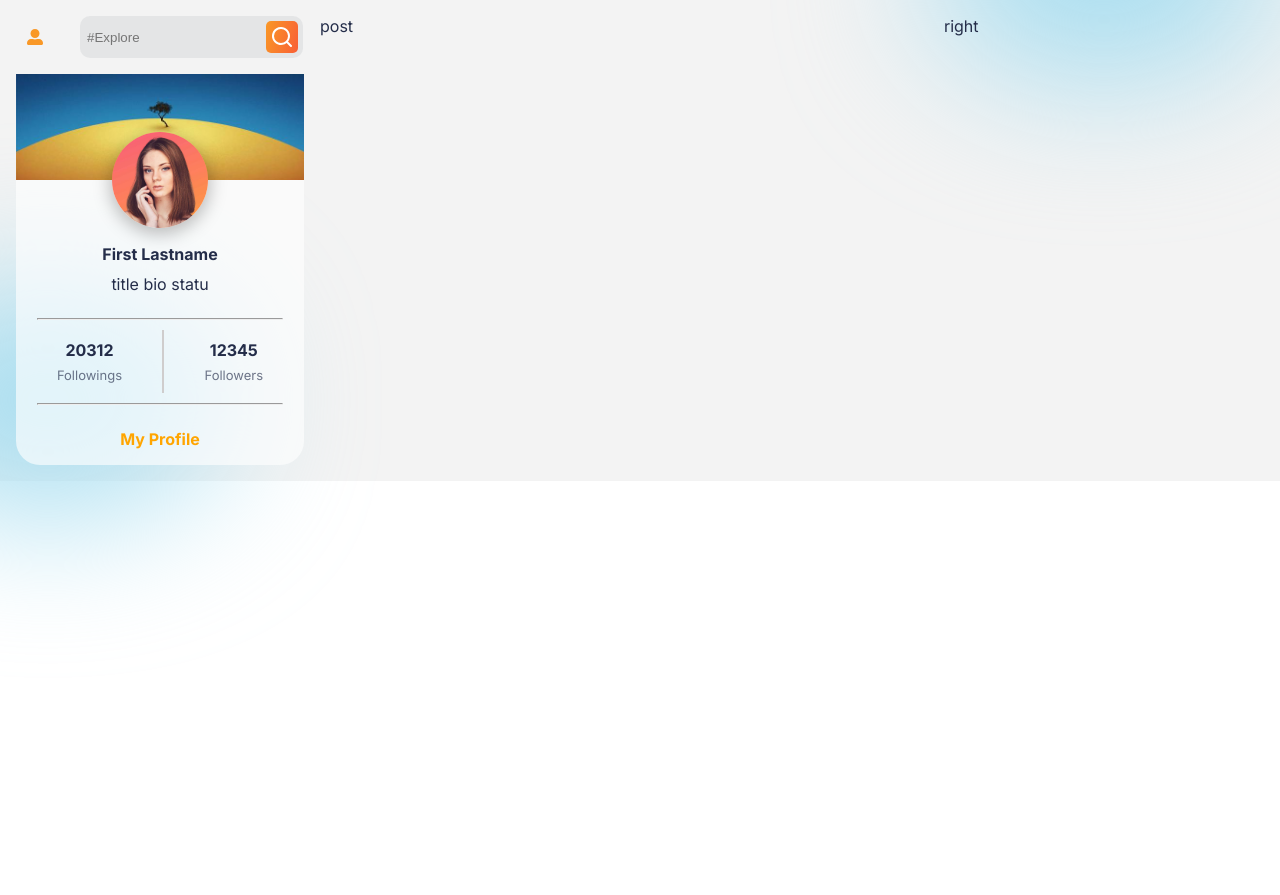
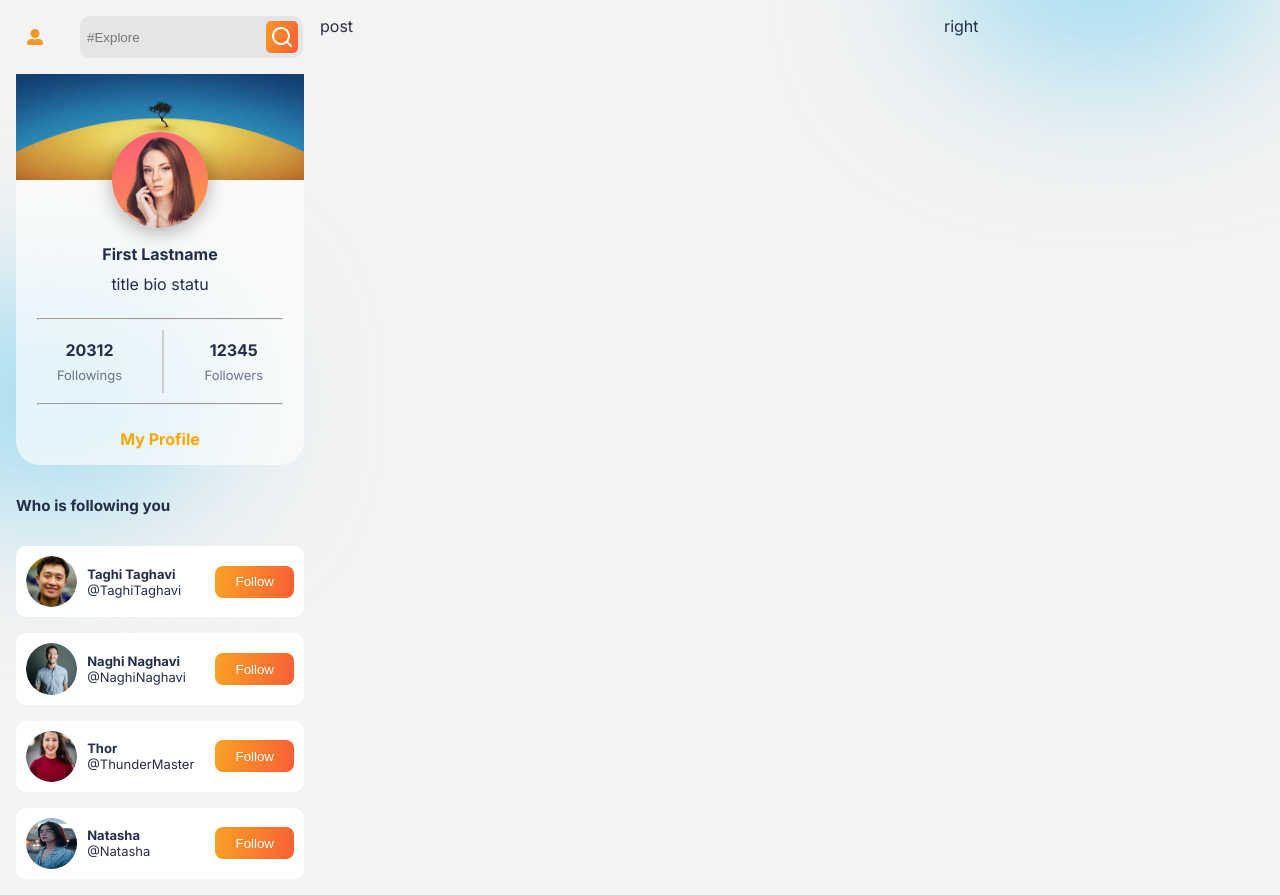
Before and after one commit to Mohammad-Vatankhah/project-manager, a React (Create React App) app in the folder client/: page / in a window 1280 px wide. Before the commit the page ends 800 px from the top, so only its background shows below. Built offline with nearby package versions, Linux system fonts and the light colour scheme.

Commit message:
followers card added and styled

```diff
--- /dev/null
+++ b/client/src/Components/FollowersCard/FollowersCard.css
@@ -0,0 +1,45 @@
+.FollowersCard {
+  width: 100%;
+  border-radius: 0.7rem;
+  gap: 1rem;
+  display: flex;
+  flex-direction: column;
+  font-size: 13px;
+}
+
+.follower {
+  background-color: white;
+  padding: 10px;
+  border-radius: 10px;
+  display: flex;
+  justify-content: space-between;
+  align-items: center;
+}
+
+.follower > div {
+  display: flex;
+  gap: 10px;
+}
+
+.followerImage {
+  width: 3.2rem;
+  height: 3.2rem;
+  border-radius: 50%;
+}
+
+.name {
+  display: flex;
+  flex-direction: column;
+  align-items: flex-start;
+  justify-content: center;
+}
+
+.name span:nth-of-type(1) {
+  font-weight: bold;
+}
+
+#fc-button {
+  height: 2rem;
+  padding-left: 20px;
+  padding-right: 20px;
+}
--- /dev/null
+++ b/client/src/Components/FollowersCard/FollowersCard.jsx
@@ -0,0 +1,27 @@
+import React from "react";
+import "./FollowersCard.css";
+
+import { Followers } from "../../Data/FollowersData";
+const FollowersCard = () => {
+  return (
+    <div className="FollowersCard">
+      <h3>Who is following you</h3>
+      {Followers.map((follower, id) => {
+        return (
+          <div className="follower">
+            <div>
+              <img src={follower.img} alt="" className="followerImage" />
+              <div className="name">
+                <span>{follower.name}</span>
+                <span>@{follower.username}</span>
+              </div>
+            </div>
+            <button className="button" id="fc-button">Follow</button>
+          </div>
+        );
+      })}
+    </div>
+  );
+};
+
+export default FollowersCard;
--- a/client/src/Components/ProfileSide/ProfileSide.jsx
+++ b/client/src/Components/ProfileSide/ProfileSide.jsx
@@ -1,4 +1,5 @@
 import React from 'react'
+import FollowersCard from '../FollowersCard/FollowersCard'
 import LogoSearch from '../LogoSearch/LogoSearch'
 import ProfileCard from '../ProfileCard/ProfileCard'
 import './ProfileSide.css'
@@ -8,6 +9,7 @@ const ProfileSide = () => {
     <div className="ProfileSide">
         <LogoSearch />
         <ProfileCard />
+        <FollowersCard />
     </div>
   )
 }
--- /dev/null
+++ b/client/src/Data/FollowersData.js
@@ -0,0 +1,11 @@
+import img1 from "../img/img1.png"
+import img2 from "../img/img2.png"
+import img3 from "../img/img3.png"
+import img4 from "../img/img4.jpg"
+
+export const Followers = [
+    { name: "Taghi Taghavi", username: "TaghiTaghavi", img: img1},
+    { name: "Naghi Naghavi", username: "NaghiNaghavi", img: img2},
+    { name: "Thor", username: "ThunderMaster", img: img3},
+    { name: "Natasha", username: "Natasha", img: img4}
+]
```
